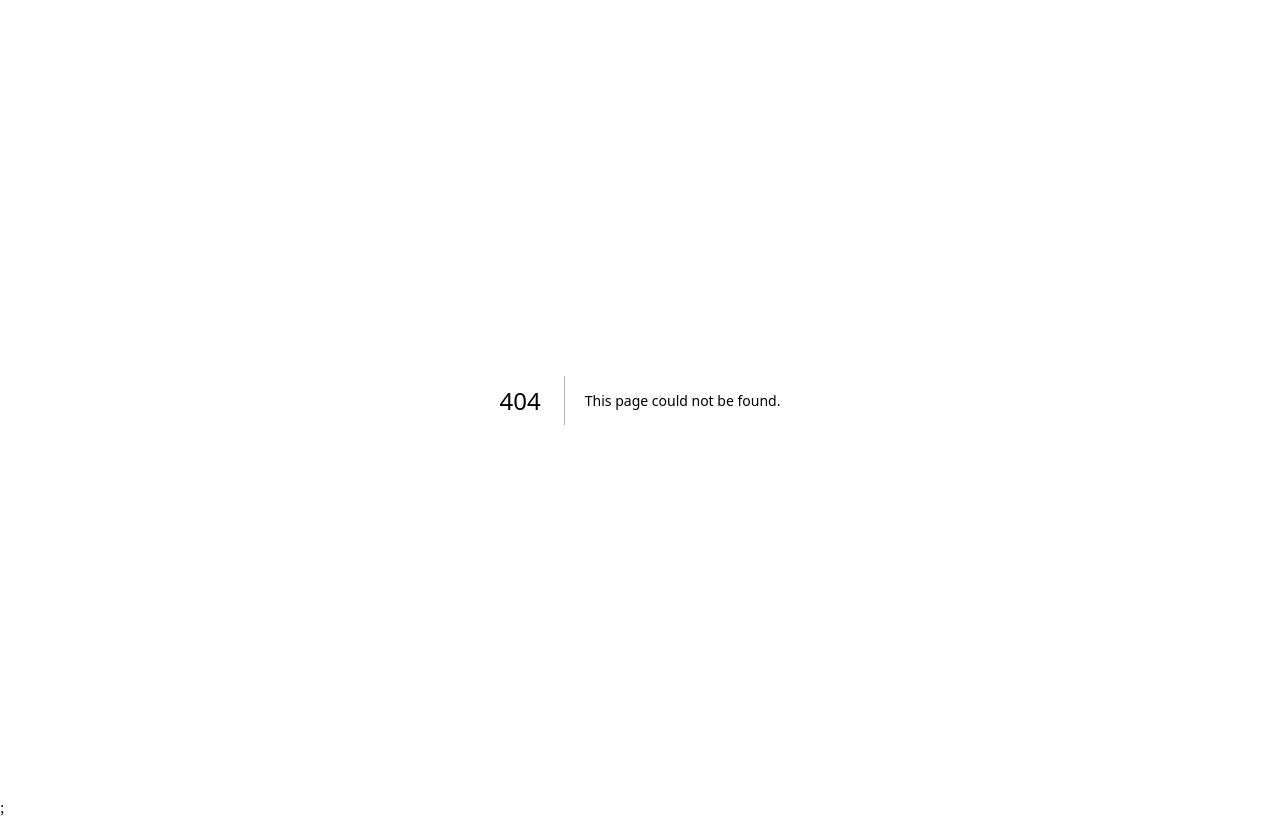
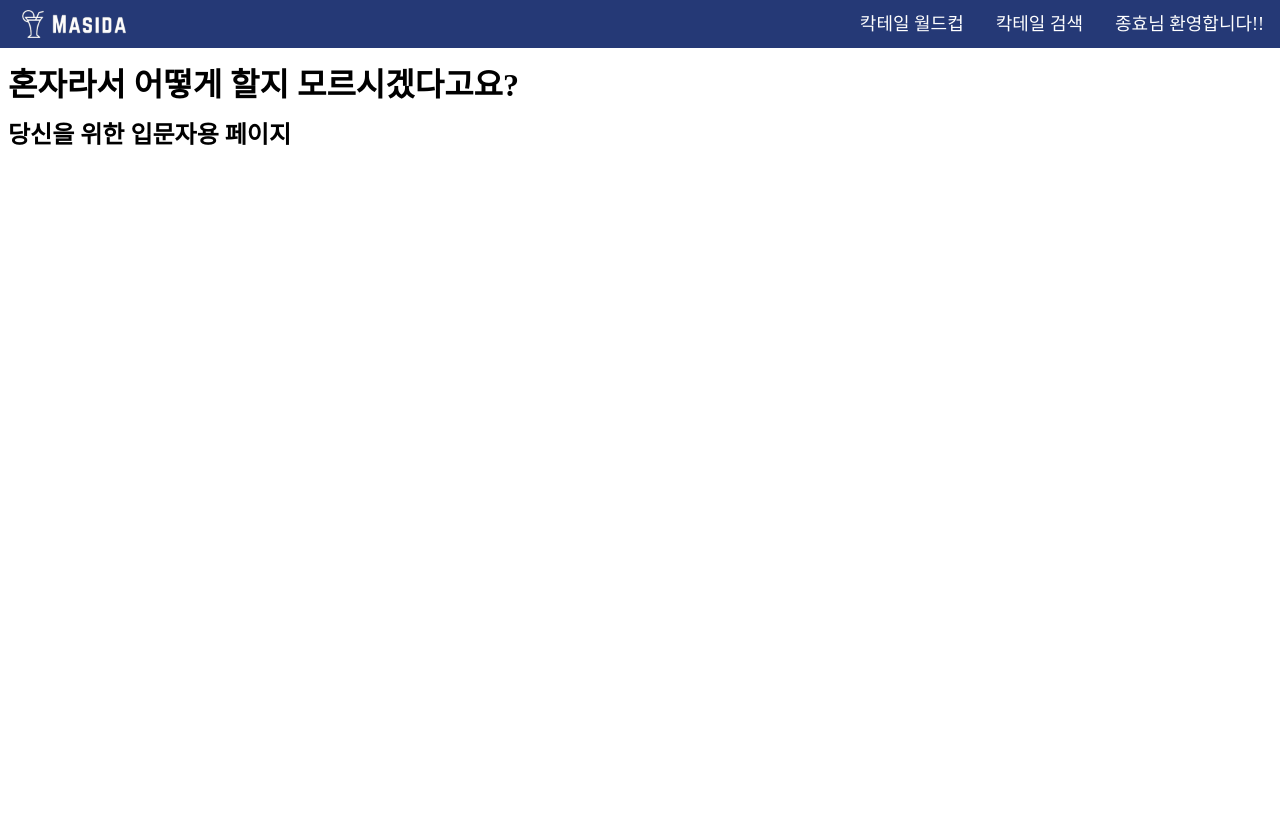
Before and after one commit to jhyun3315/masida, a Next.js app in the folder frontend/: page /thema/begginer in a window 1280 px wide. Before the commit this address had no page. Built offline with nearby package versions, Linux system fonts and the light colour scheme.

Commit message:
feat: 테마페이지 생성 Issue : S08P22B208-409

```diff
--- a/frontend/src/components/Header/Header.module.scss
+++ b/frontend/src/components/Header/Header.module.scss
@@ -13,6 +13,7 @@
   .main_logo{
     height: 48px;
     // vertical-align: middle;
+    cursor: pointer;
   }
 }
 
--- a/frontend/src/components/Header/Header.tsx
+++ b/frontend/src/components/Header/Header.tsx
@@ -14,7 +14,7 @@ const Header = () => {
           </Link>
         </div>
         <div className={style.main_right}>
-          <Link href="/cocktail_worldcup">칵테일 월드컵</Link>
+          <Link href="/cocktail-worldcup">칵테일 월드컵</Link>
           <Link href="/search">칵테일 검색</Link>
           <Link href="/mypage">종효님 환영합니다!!</Link>
         </div>
--- /dev/null
+++ b/frontend/src/components/Thema/Begginer.module.scss
@@ -0,0 +1,4 @@
+.themaContainer {
+    margin : 8px;
+
+}
--- /dev/null
+++ b/frontend/src/components/Thema/Begginer.tsx
@@ -0,0 +1,15 @@
+import style from './Begginer.module.scss';
+
+const Begginer = () => {
+    return (
+        <>
+            <div className={style.themaContainer}>
+                <h1>혼자라서 어떻게 할지 모르시겠다고요?</h1>
+                <h2>당신을 위한 입문자용 페이지</h2>
+            </div>
+        </>
+    )
+
+}
+
+export default Begginer
--- a/frontend/src/pages/_app.tsx
+++ b/frontend/src/pages/_app.tsx
@@ -10,7 +10,7 @@ export default function App({ Component, pageProps }: AppProps) {
     <>
     <Provider store={store}>
       <PersistGate loading={null} persistor={persistor}>
-      <Component {...pageProps} />;
+      <Component {...pageProps} />
       </PersistGate>
     </Provider>
     </>
--- /dev/null
+++ b/frontend/src/pages/thema/begginer.tsx
@@ -0,0 +1,13 @@
+import Header from "@/components/Header/Header";
+import Begginer from "../../components/Thema/Begginer";
+
+const begginer = () => {
+    return (
+        <>
+        <Header />
+        <Begginer />
+        </>
+    )
+}
+
+export default begginer;
```
Also changed, not shown: frontend/public/assets/image/begginer.png (added).
